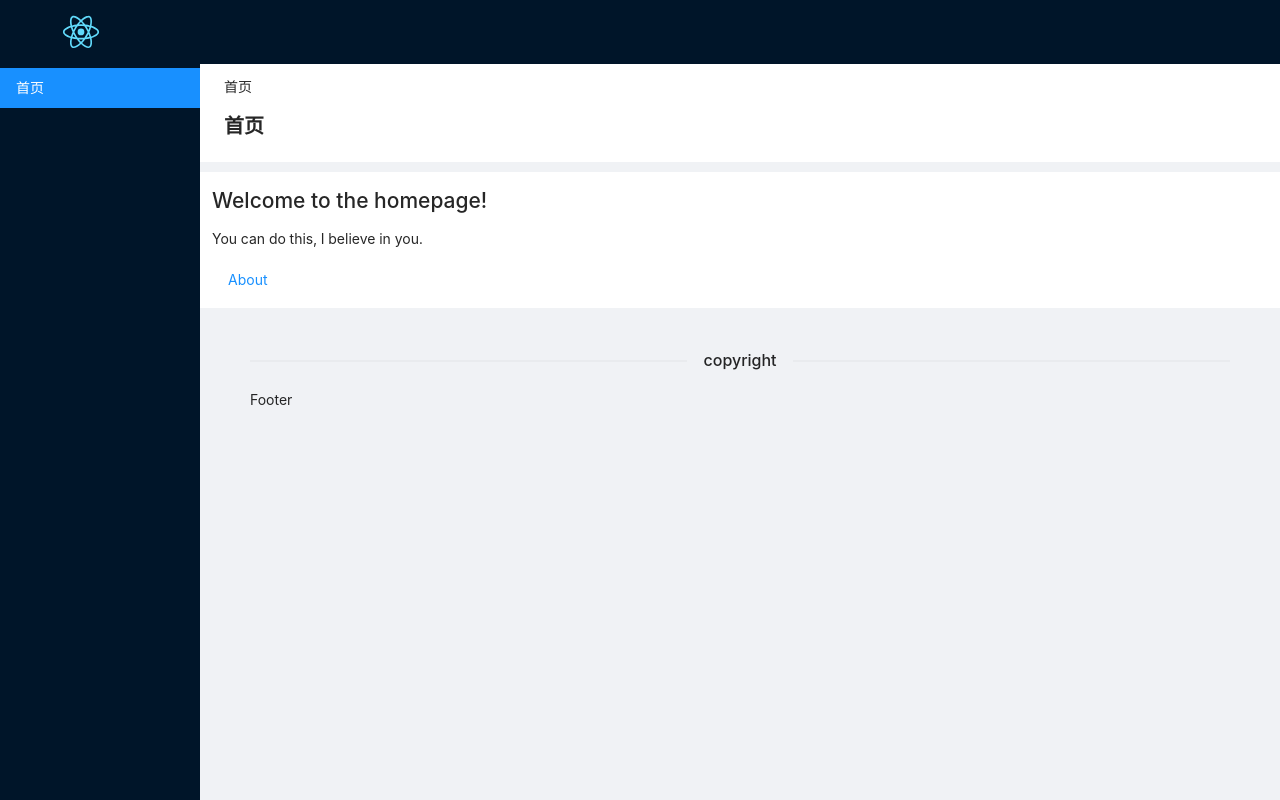
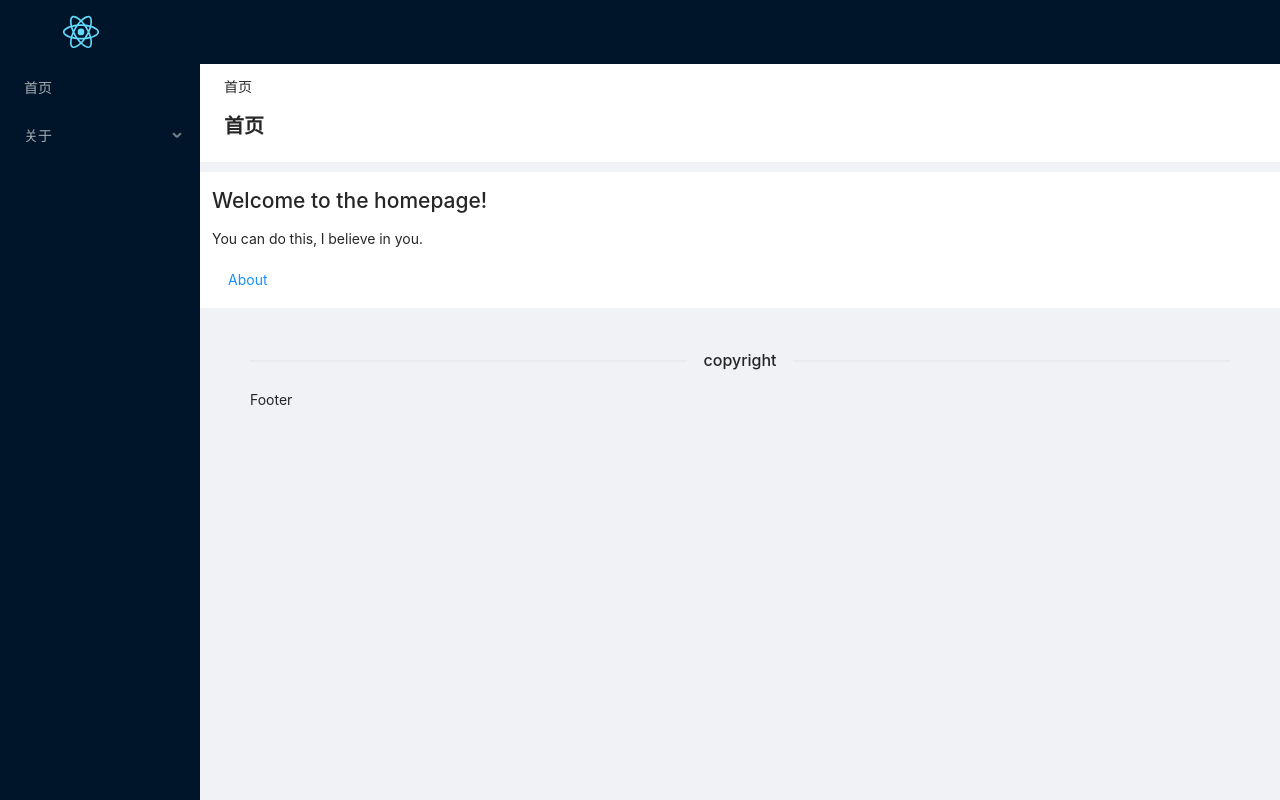
Before and after one commit to JunwuHuang/react-scaffold, a React (Create React App) app: page / in a window 1280 px wide. Built offline with nearby package versions, Linux system fonts and the light colour scheme.

Commit message:
feat: 完成菜单

```diff
--- a/src/index.tsx
+++ b/src/index.tsx
@@ -1,4 +1,3 @@
-import { StrictMode } from "react"
 import ReactDOM from "react-dom"
 import { BrowserRouter } from "react-router-dom"
 import { ConfigProvider } from "antd"
@@ -8,13 +7,11 @@ import App from "./App"
 import reportWebVitals from "./reportWebVitals"
 
 ReactDOM.render(
-  <StrictMode>
-    <ConfigProvider>
-      <BrowserRouter>
-        <App />
-      </BrowserRouter>
-    </ConfigProvider>
-  </StrictMode>,
+  <ConfigProvider>
+    <BrowserRouter>
+      <App />
+    </BrowserRouter>
+  </ConfigProvider>,
   document.getElementById("root")
 )
 
--- a/src/layouts/AppSider.tsx
+++ b/src/layouts/AppSider.tsx
@@ -1,11 +1,40 @@
+import { Link } from "react-router-dom"
 import { Layout, Menu } from "antd"
+import { ReactElement } from "react"
+import { IRouteObject, routes } from "@/routes"
 
-const AppSider = () => (
-  <Layout.Sider>
-    <Menu theme="dark" defaultSelectedKeys={["index"]}>
-      <Menu.Item key="index">首页</Menu.Item>
-    </Menu>
-  </Layout.Sider>
-)
+const AppSider = () => {
+  const generateMenus = (
+    _routes: IRouteObject[],
+    prefix = ""
+  ): ReactElement[] =>
+    _routes.reduce((result: ReactElement[], route) => {
+      const path = `${prefix}/${route.path ?? ""}`
+      const title = route.meta?.title ?? path
+      if (route.children) {
+        return result.concat(
+          <Menu.SubMenu key={path} title={title}>
+            <Menu.Item key={`${path}/`}>
+              <Link to={path}>{title}</Link>
+            </Menu.Item>
+            {generateMenus(route.children ?? [], path)}
+          </Menu.SubMenu>
+        )
+      }
+      return result.concat(
+        <Menu.Item key={path}>
+          <Link to={path}>{title}</Link>
+        </Menu.Item>
+      )
+    }, [])
+
+  return (
+    <Layout.Sider>
+      <Menu theme="dark" mode="inline" defaultSelectedKeys={["index"]}>
+        {generateMenus(routes)}
+      </Menu>
+    </Layout.Sider>
+  )
+}
 
 export default AppSider
```
Also changed, not shown: tsconfig.json (+12 -3 lines).
